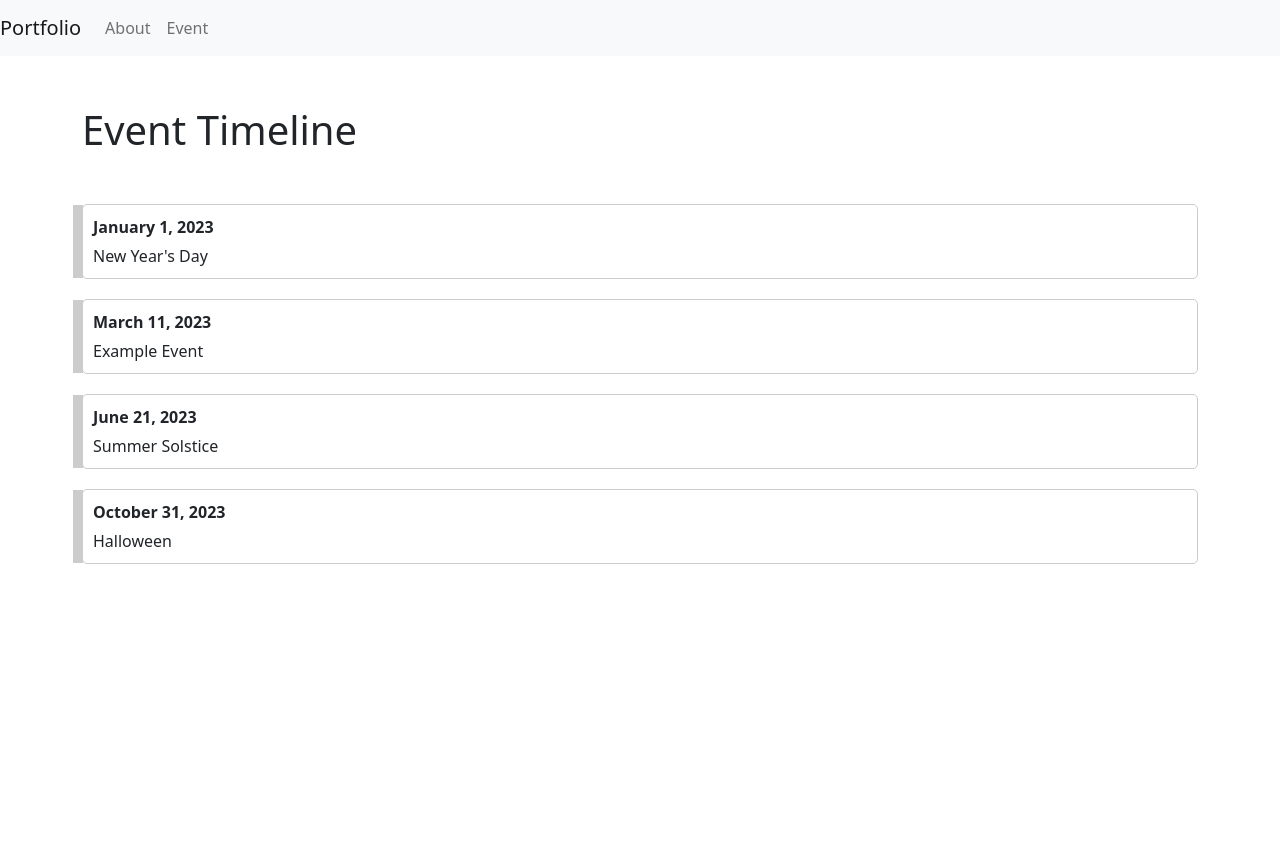
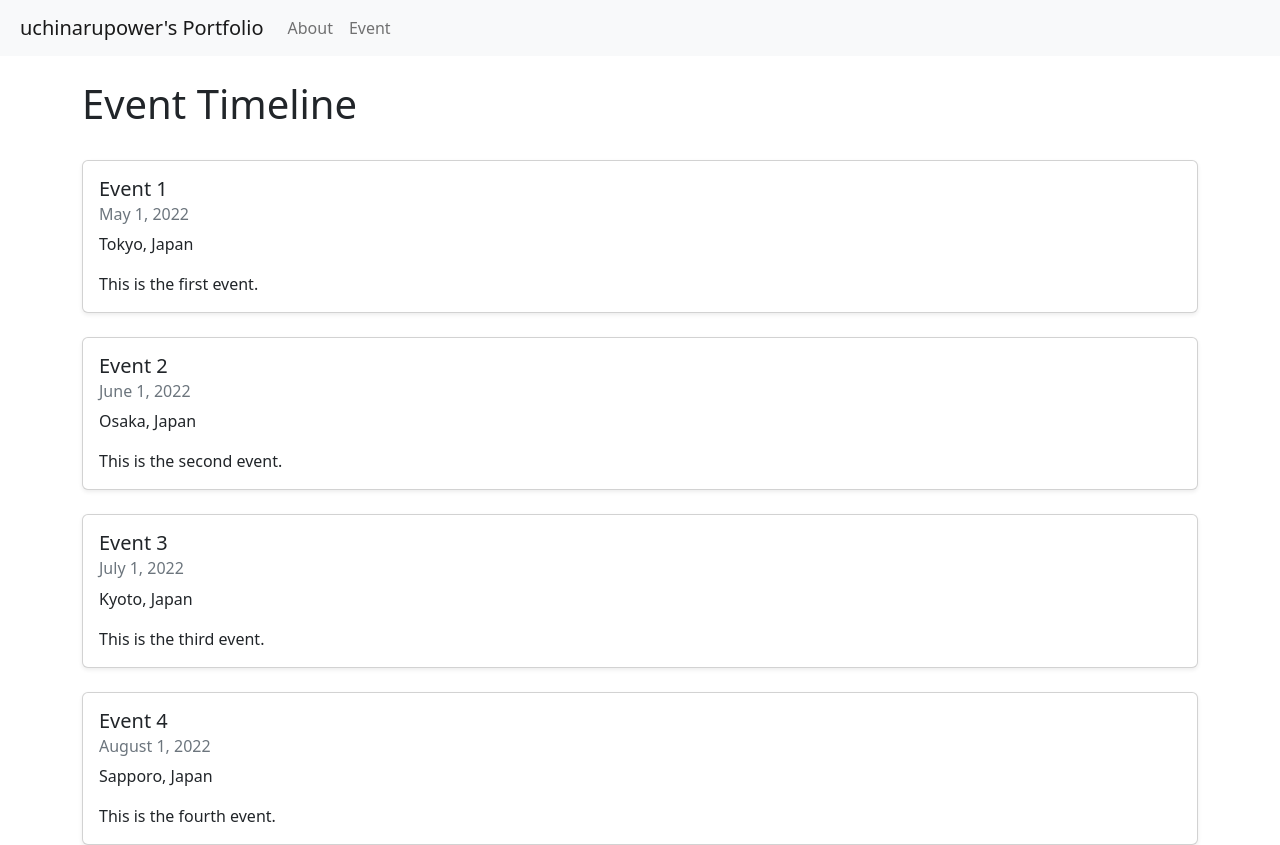
Before and after one commit to uchinarupower/my-portfolio, a React (Create React App) app: page /event in a window 1280 px wide. Before the commit the page ends 800 px from the top, so only its background shows below. Built offline with nearby package versions, Linux system fonts and the light colour scheme.

Commit message:
add event

```diff
--- a/public/index.html
+++ b/public/index.html
@@ -24,7 +24,7 @@
       work correctly both with client-side routing and a non-root public URL.
       Learn how to configure a non-root public URL by running `npm run build`.
     -->
-    <title>React App</title>
+    <title>uchinarupower's portfolio</title>
   </head>
   <body>
     <noscript>You need to enable JavaScript to run this app.</noscript>
--- a/src/components/Navigation.js
+++ b/src/components/Navigation.js
@@ -5,7 +5,7 @@ import { Link } from "react-router-dom";
 function Navigation() {
   return (
     <Navbar bg="light" expand="lg">
-      <Navbar.Brand as={Link} to="/">Portfolio</Navbar.Brand>
+      <Navbar.Brand as={Link} to="/">&emsp;uchinarupower's Portfolio</Navbar.Brand>
       <Navbar.Toggle aria-controls="basic-navbar-nav" />
       <Navbar.Collapse id="basic-navbar-nav">
         <Nav className="mr-auto">
--- a/src/pages/About.js
+++ b/src/pages/About.js
@@ -87,6 +87,7 @@ const About = () => {
               <li>Email : uchikawa.k.ac[at]m.titech.ac.jp</li>
               <li>Twitter : @uchinarupower</li>
               <li>GitHub : @uchinarupower</li>
+              <li>Zenn : @uchinarupower</li>
             </ul>
           </Col>
         </Row>
--- a/src/pages/Event.js
+++ b/src/pages/Event.js
@@ -1,68 +1,29 @@
-// Event.js
+import React from 'react';
+import { Container, Row, Col, Card } from 'react-bootstrap';
+import events from './Event.json';
 
-import React, { useState } from 'react';
-import './Event.css';
-
-const events = [
-  {
-    date: 'January 1, 2023',
-    title: 'New Year\'s Day',
-    description: 'The first day of the year in the Gregorian calendar.',
-    details: 'New Year\'s Day is a national holiday celebrated on January 1st. It marks the first day of the year in the Gregorian calendar, and is a time for new beginnings and resolutions.'
-  },
-  {
-    date: 'March 11, 2023',
-    title: 'Example Event',
-    description: 'This is an example event for the timeline.',
-    details: 'This is a sample event for the timeline. It has no real significance, but serves as an example of how to structure the data for the timeline.'
-  },
-  {
-    date: 'June 21, 2023',
-    title: 'Summer Solstice',
-    description: 'The longest day of the year in the Northern Hemisphere.',
-    details: 'The summer solstice is the longest day of the year in the Northern Hemisphere. It occurs around June 21st, and marks the beginning of summer.'
-  },
-  {
-    date: 'October 31, 2023',
-    title: 'Halloween',
-    description: 'A holiday celebrated on October 31st in many countries around the world.',
-    details: 'Halloween is a holiday celebrated on October 31st in many countries around the world. It is often associated with costumes, trick-or-treating, and spooky decorations.'
-  }
-];
-
-const Event = () => {
-  const [selectedEvent, setSelectedEvent] = useState(null);
-
-  const handleEventClick = (event) => {
-    setSelectedEvent(event);
-  }
-
-  const handleClose = () => {
-    setSelectedEvent(null);
-  }
-
+function Event() {
   return (
-    <div className="container">
+    <Container className="mt-4">
       <h1>Event Timeline</h1>
-      <div className="timeline">
-        {events.map((event) => (
-          <div key={event.date} className="event" onClick={() => handleEventClick(event)}>
-            <div className="date">{event.date}</div>
-            <div className="title">{event.title}</div>
-          </div>
+      <Row>
+        {events.map((event, index) => (
+          <Col lg={12} key={index} className="mt-4">
+            <Card className="shadow-sm">
+              <Card.Body>
+                <Card.Title>{event.name}</Card.Title>
+                <Card.Subtitle className="mb-2 text-muted">
+                  {event.date}
+                </Card.Subtitle>
+                <Card.Text>{event.location}</Card.Text>
+                <Card.Text>{event.description}</Card.Text>
+              </Card.Body>
+            </Card>
+          </Col>
         ))}
-      </div>
-      {selectedEvent && (
-        <div className="modal" onClick={handleClose}>
-          <div className="modal-content" onClick={(e) => e.stopPropagation()}>
-            <h2>{selectedEvent.title}</h2>
-            <p>{selectedEvent.description}</p>
-            <p>{selectedEvent.details}</p>
-          </div>
-        </div>
-      )}
-    </div>
+      </Row>
+    </Container>
   );
-};
+}
 
 export default Event;
--- /dev/null
+++ b/src/pages/Event.json
@@ -0,0 +1,26 @@
+[
+  {
+    "name": "Event 1",
+    "date": "May 1, 2022",
+    "location": "Tokyo, Japan",
+    "description": "This is the first event."
+  },
+  {
+    "name": "Event 2",
+    "date": "June 1, 2022",
+    "location": "Osaka, Japan",
+    "description": "This is the second event."
+  },
+  {
+    "name": "Event 3",
+    "date": "July 1, 2022",
+    "location": "Kyoto, Japan",
+    "description": "This is the third event."
+  },
+  {
+    "name": "Event 4",
+    "date": "August 1, 2022",
+    "location": "Sapporo, Japan",
+    "description": "This is the fourth event."
+  }
+]
```
